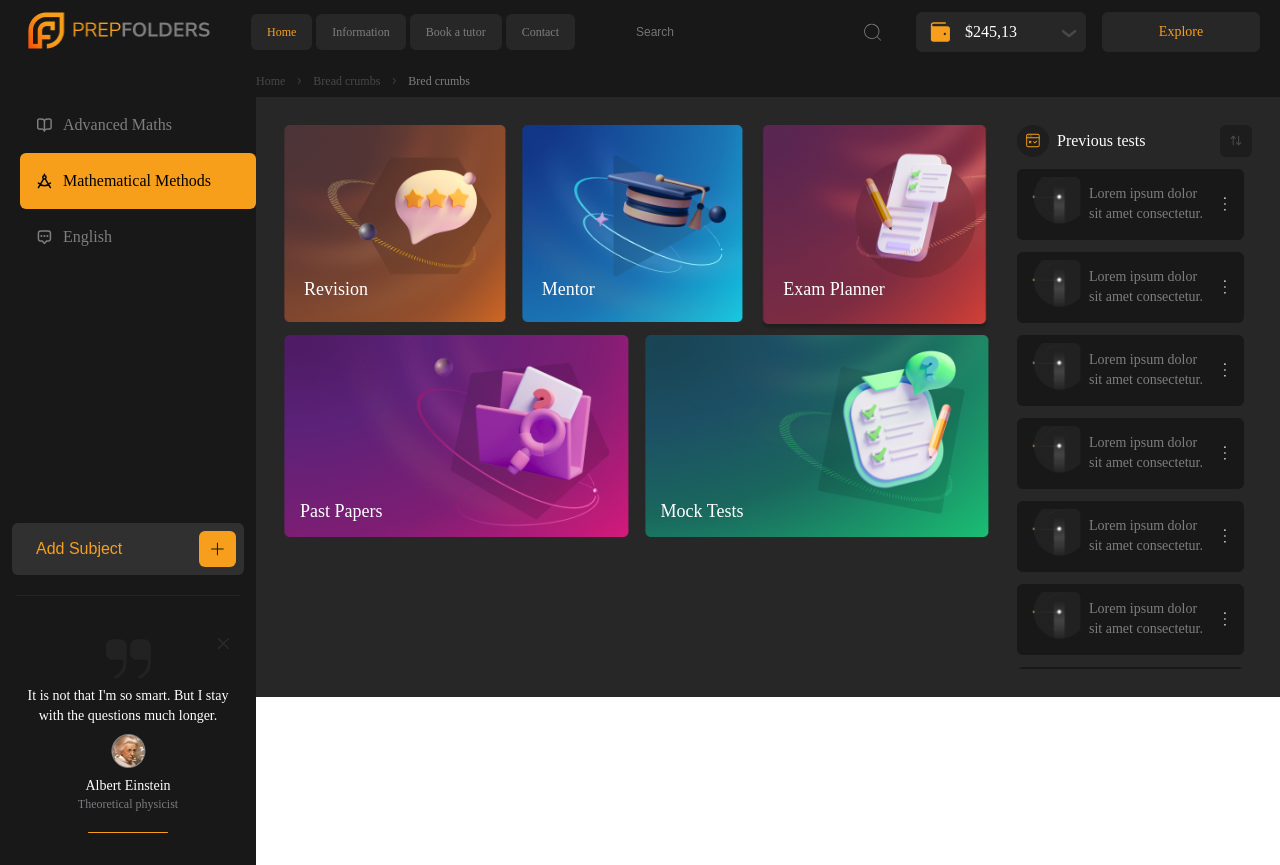
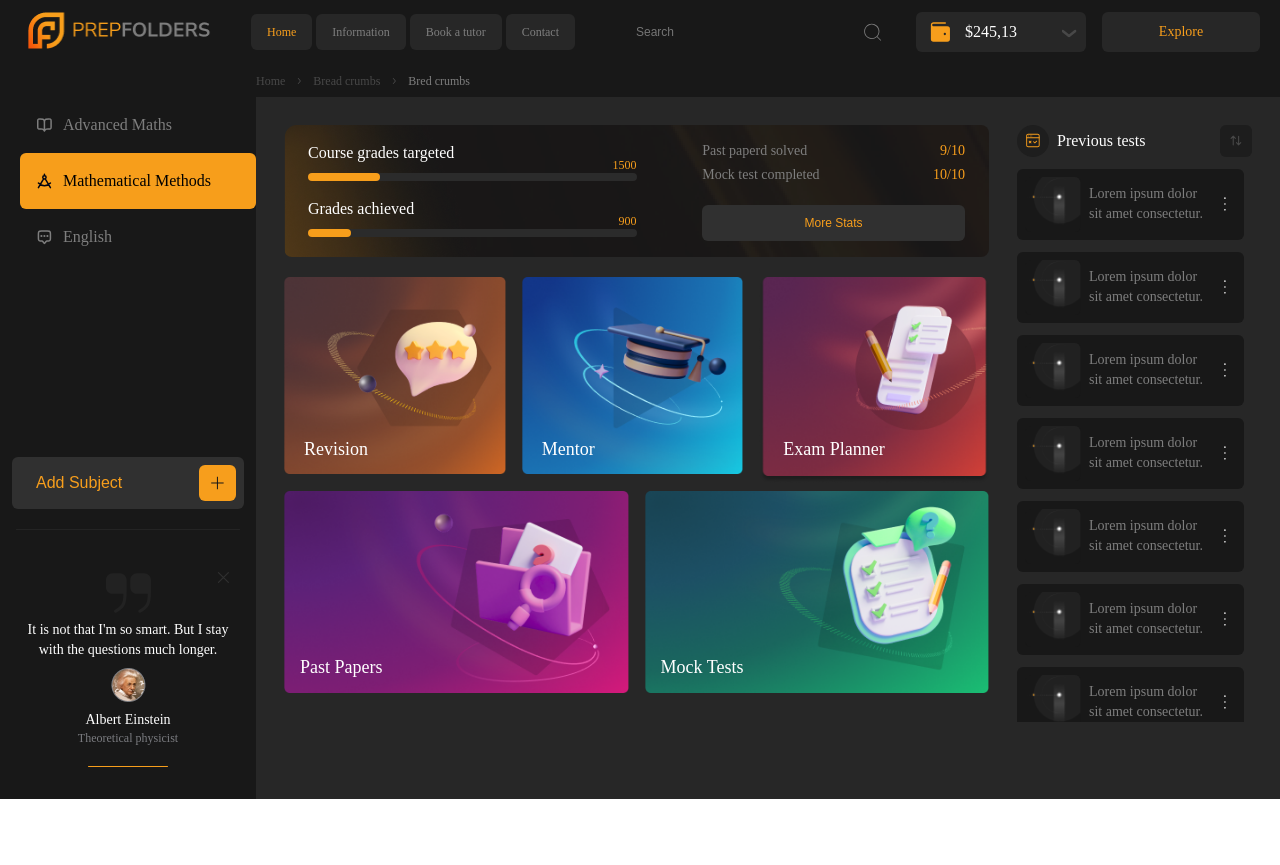
Before and after one commit to imtiaz993/arrange-records, a Next.js app: page / in a window 1280 px wide. After the commit the page ends 800 px from the top, so only its background shows below. Built offline with nearby package versions, Linux system fonts and the light colour scheme; a web font is replaced by a local one.

Commit message:
stats added

```diff
--- a/src/app/pagesContent/HomePage/components/Content.jsx
+++ b/src/app/pagesContent/HomePage/components/Content.jsx
@@ -6,19 +6,66 @@ const Content = () => {
 
   return (
     <div className="w-full bg-[#272727] p-7">
-      <div></div>
-      <div>
+      <div
+        style={{ background: 'url("/images/stats-background.png")' }}
+        className="rounded-lg py-4 px-6 flex justify-between"
+      >
+        <div className="w-1/2 pr-8">
+          <div>
+            <div className="flex justify-between items-end">
+              <p className="text-base text-white mb-2">
+                Сourse grades targeted
+              </p>
+              <p className="text-xs text-[#F79E1C]">1500</p>
+            </div>
+            <div className="bg-[#2B2B2B] w-full rounded-full h-2">
+              <div
+                className={`bg-[#F79E1B] rounded-full h-2`}
+                style={{ width: 22 + "%" }}
+              ></div>
+            </div>
+          </div>
+          <div className="mt-4">
+            <div className="flex justify-between items-end">
+              <p className="text-base text-white mb-2">Grades achieved</p>
+              <p className="text-xs text-[#F79E1C]">900</p>
+            </div>
+            <div className="bg-[#2B2B2B] w-full rounded-full h-2">
+              <div
+                className={`bg-[#F79E1B] rounded-full h-2`}
+                style={{ width: 13 + "%" }}
+              ></div>
+            </div>
+          </div>
+        </div>
+        <div className="w-2/5">
+          <ul className="p-0">
+            <li className="flex justify-between mb-1">
+              <span className="text-sm text-[#7E7E7E]">Past paperd solved</span>
+              <span className="text-right text-sm text-[#F79E1C]">9/10</span>
+            </li>
+            <li className="flex justify-between">
+              <span className="text-sm text-[#7E7E7E]">Mock test completed</span>
+              <span className="text-right text-sm text-[#F79E1C]">10/10</span>
+            </li>
+          </ul>
+          <button className="mt-5 w-full rounded-md bg-[#303030] text-xs text-[#F79E1C] py-2.5 cursor-pointer">
+          More Stats
+          </button>
+        </div>
+      </div>
+      <div className="mt-5">
         <div>
-          <div className="grid grid-cols-3 gap-4 mr-2">
+          <div className="grid grid-cols-3 gap-4 mb-1 mr-2">
             <div className="relative cursor-pointer">
               <img width="100%" src="/images/revision.png" alt="" />
-              <p className="text-white text-lg absolute bottom-8 left-5">
+              <p className="text-white text-lg absolute bottom-6 left-5">
                 Revision
               </p>
             </div>
             <div className="relative cursor-pointer">
               <img width="100%" src="/images/mentor.png" alt="" />
-              <p className="text-white text-lg absolute bottom-8 left-5">
+              <p className="text-white text-lg absolute bottom-6 left-5">
                 Mentor
               </p>
             </div>
@@ -46,7 +93,7 @@ const Content = () => {
                   My Plan
                 </button>
               </div>
-              <p className="text-white text-lg absolute bottom-8 left-6">
+              <p className="text-white text-lg absolute bottom-6 left-6">
                 Exam Planner
               </p>
             </div>
--- a/src/app/pagesContent/HomePage/components/PreviousTest.jsx
+++ b/src/app/pagesContent/HomePage/components/PreviousTest.jsx
@@ -12,7 +12,7 @@ const PreviousTest = () => {
           <img width="14px" src="/icons/sort.svg" alt="" />
         </div>
       </div>
-      <div className="max-h-[500px] overflow-y-auto pr-2 mt-3">
+      <div className="max-h-[553px] overflow-y-auto pr-2 mt-3">
         <div className="flex justify-between items-center rounded-md bg-[#181818] radial-gradient p-2 mb-3 cursor-pointer text-[#7E7E7E] hover:text-white">
           <img width="56px" src="/images/test-image.png" alt="" />
           <p className=" mx-2 w-[calc(100%-80px)] text-sm">
--- a/src/app/pagesContent/HomePage/components/Sidebar.jsx
+++ b/src/app/pagesContent/HomePage/components/Sidebar.jsx
@@ -2,8 +2,8 @@ import React from "react";
 
 const Sidebar = () => {
   return (
-    <div className="bg-[#181818] w-1/4 max-w-xs flex flex-col justify-between min-h-screen">
-      <div>
+    <div className="bg-[#181818] w-1/4 max-w-xs">
+      <div className="mb-48">
         <div className="flex items-center px-4 py-4 ml-5 rounded-md cursor-pointer mt-8">
           <img src="/icons/advance-math.svg" alt="" />
           <p className="ml-2.5 text-[#7E7E7E] text-base">Advanced Maths</p>
--- a/src/app/pagesContent/HomePage/index.jsx
+++ b/src/app/pagesContent/HomePage/index.jsx
@@ -7,7 +7,7 @@ import PreviousTest from "./components/PreviousTest";
 
 const HomePage = () => {
   return (
-    <div>
+    <div className="bg-[#272727]">
       <Appbar />
       <div className="flex">
         <Sidebar />
```
Also changed, not shown: public/images/stats-background.png (added).
